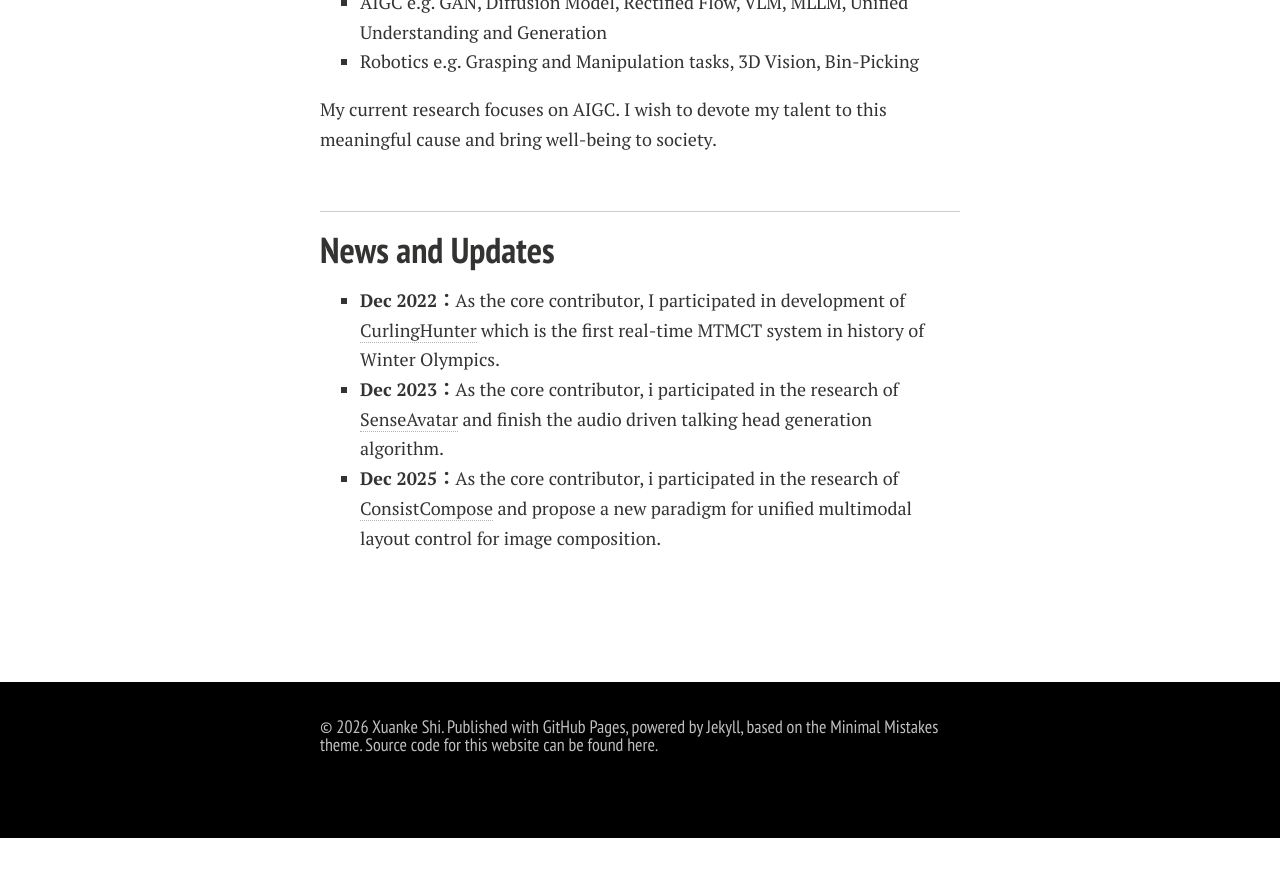
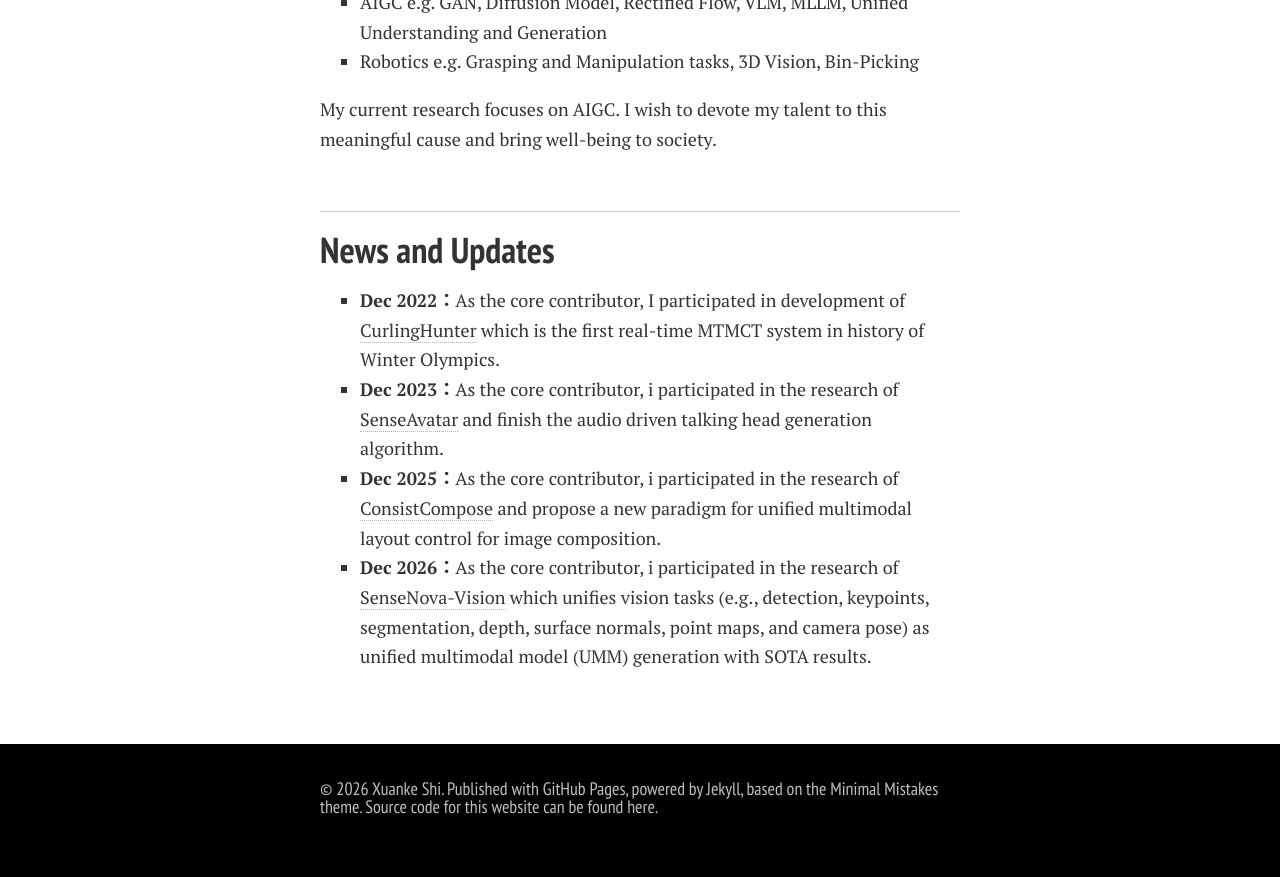
Before and after one commit to XuankeShi/XuankeShi.github.io, a Jekyll site: the page built from index.md, in a window 1280 px wide and 900 px high, scrolled down 579 px. Shown: the top 877 px of the window. Built offline with Jekyll 4.4.1, drawn with Linux system fonts in a browser that asks for light colours; nearby versions of some CDN libraries; comment, search, counter and statistics services are not loaded; a style sheet for code colours, icons or effects is not loaded; our own code applies the rules of GitHub Pages for plain Markdown files; before the commit the page ends 1417 px from its top, so only the background shows below that.

Commit message:
Update index.md

```diff
--- a/index.md
+++ b/index.md
@@ -39,5 +39,4 @@
 - **Dec 2022：**As the core contributor, I participated in development of [CurlingHunter](https://curlinghunter.github.io/jekyll/update/2022/10/22/CurlingHunter.html) which is the first real-time MTMCT system in history of Winter Olympics.
 - **Dec 2023：**As the core contributor, i participated in the research of [SenseAvatar](https://senseavatar.sensetime.com/) and finish the audio driven talking head generation algorithm.
 - **Dec 2025：**As the core contributor, i participated in the research of [ConsistCompose](https://opensensenova.github.io/ConsistCompose/) and propose a new paradigm for unified multimodal layout control for image composition.
-
-<br>
+- **Dec 2026：**As the core contributor, i participated in the research of [SenseNova-Vision](https://arxiv.org/abs/2607.06560) which unifies vision tasks (e.g., detection, keypoints, segmentation, depth, surface normals, point maps, and camera pose) as unified multimodal model (UMM) generation with SOTA results.
```
